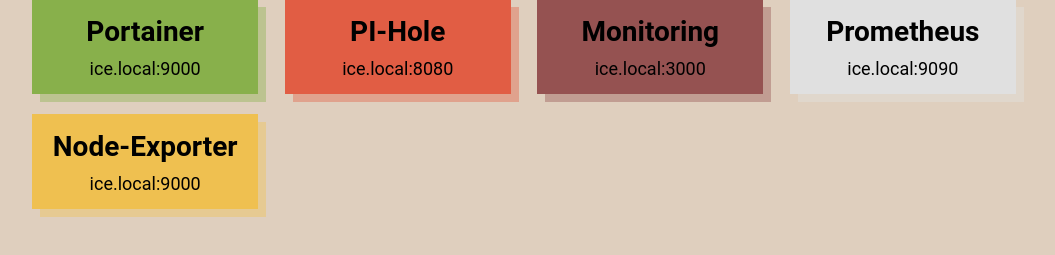
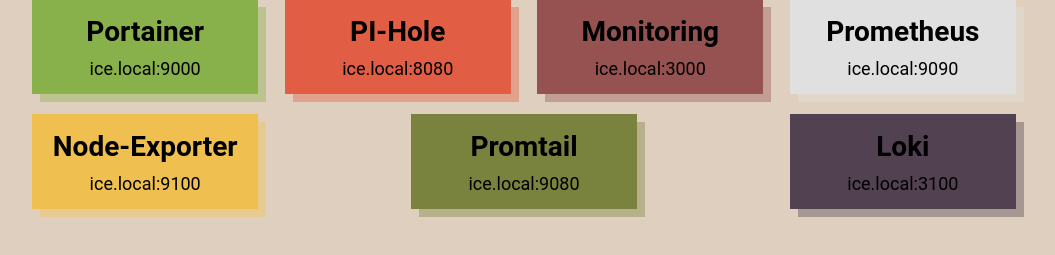
Before and after one commit to basalt79/ice, a plain HTML site: page data/caddy/index.html in a window 1280 px wide. Shown: the part 99-354 px from the top of the page, without its empty margins (116-1171 px from the left). Drawn offline with Linux system fonts and the light colour scheme.

Commit message:
switch to journald logger and get the logs, starting to add depends on

```diff
--- a/data/caddy/index.html
+++ b/data/caddy/index.html
@@ -175,6 +175,14 @@
       background-color: rgb(239, 192, 80);
       box-shadow: 8px 8px rgba(239, 192, 80, 0.4);
     }
+    .loki {
+      background-color: rgb(82, 66, 81);
+      box-shadow: 8px 8px rgba(82, 66, 81, 0.4);
+    }
+    .promtail {
+      background-color: rgb(121, 131, 62);
+      box-shadow: 8px 8px rgba(121, 131, 62, 0.4);
+    }
 
     @media (max-width: 767px) {
       .edge {
@@ -191,13 +199,11 @@
 <body>
   <h1 class='title'>ICE</h1>
   <div class="container-flexbox">
-
     <div class="edge portainer">
       <a target="_blank" rel="noopener noreferrer" href="http://ice.local:9000/">
         <h3>Portainer</h3>
         <p>ice.local:9000</p>
       </a>
-
     </div>
     <div class="edge pihole">
       <a target="_blank" rel="noopener noreferrer" href="http://ice.local:8080/admin">
@@ -210,7 +216,6 @@
         <h3>Monitoring</h3>
         <p>ice.local:3000</p>
       </a>
-
     </div>
     <div class="edge prometheus">
       <a target="_blank" rel="noopener noreferrer" href="http://ice.local:9090/">
@@ -219,9 +224,21 @@
       </a>
     </div>
     <div class="edge nodeexporter">
-      <a target="_blank" rel="noopener noreferrer" href="http://ice.local:9000/">
+      <a target="_blank" rel="noopener noreferrer" href="http://ice.local:9100/">
         <h3>Node-Exporter</h3>
-        <p>ice.local:9000</p>
+        <p>ice.local:9100</p>
+      </a>
+    </div>
+    <div class="edge promtail">
+      <a target="_blank" rel="noopener noreferrer" href="http://ice.local:9080/">
+        <h3>Promtail</h3>
+        <p>ice.local:9080</p>
+      </a>
+    </div>
+    <div class="edge loki">
+      <a target="_blank" rel="noopener noreferrer" href="http://ice.local:3100/services">
+        <h3>Loki</h3>
+        <p>ice.local:3100</p>
       </a>
     </div>
   </div>
```
Also changed, not shown: 4 other files.
